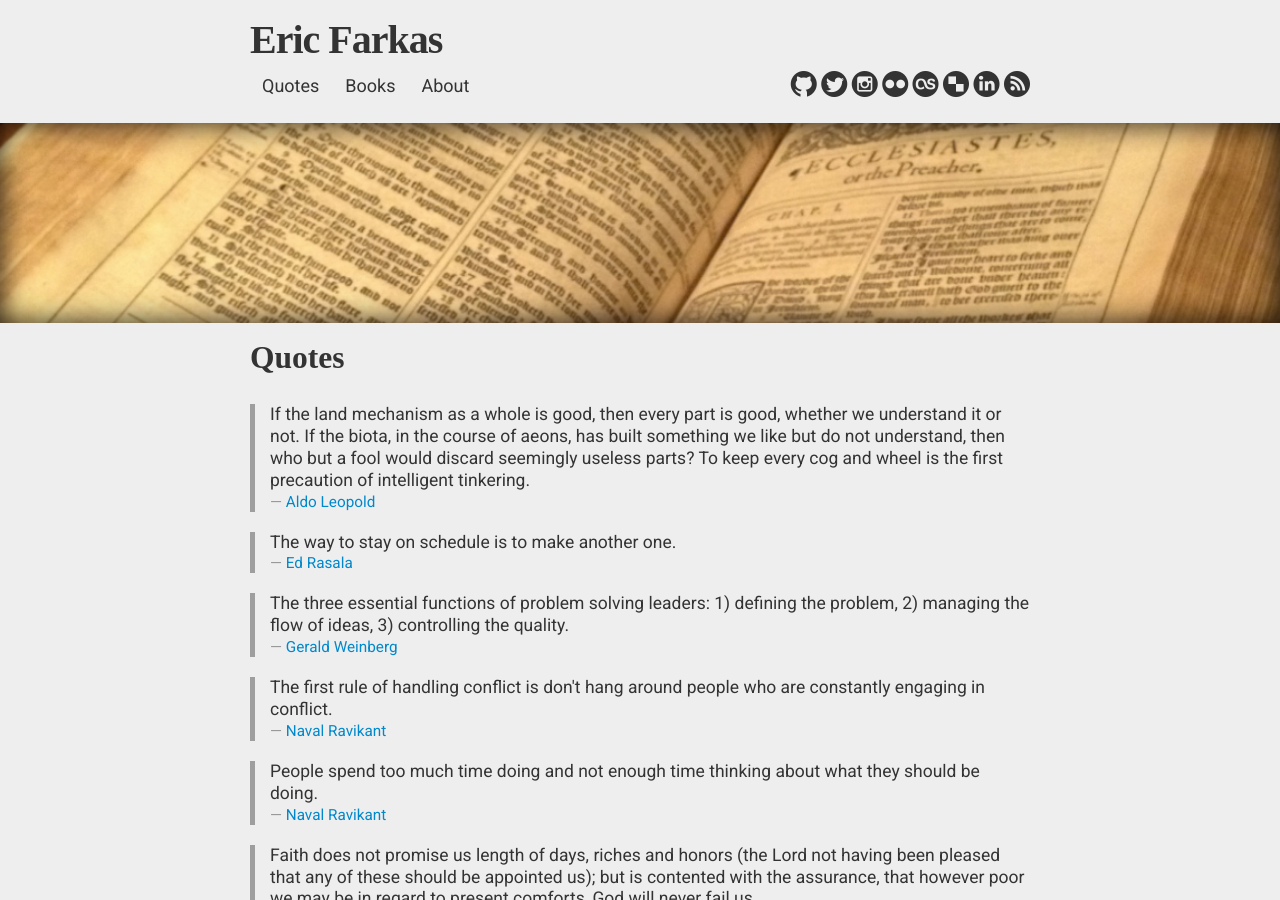
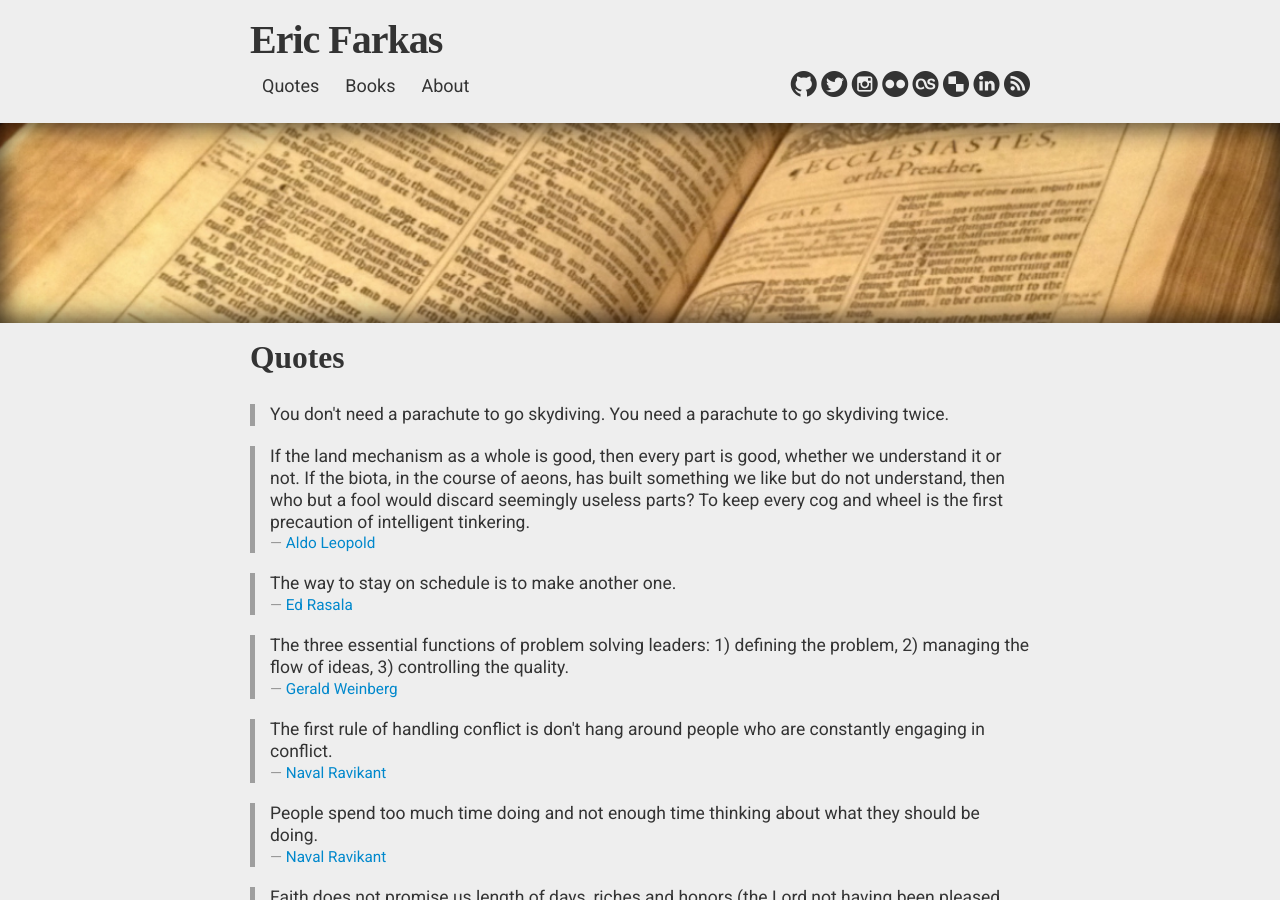
Before and after one commit to speric/speric.github.com, a Jekyll site: the page built from quotes.html, in a window 1280 px wide and 900 px high. Built offline with Jekyll 4.4.1, drawn with Linux system fonts in a browser that asks for light colours; some web fonts are replaced; comment, search, counter and statistics services are not loaded.

Commit message:
Skydiving

```diff
--- a/quotes.html
+++ b/quotes.html
@@ -7,6 +7,12 @@ description: A collection of thought-provoking quotes.
 
 <h2>Quotes</h2>
 <br/>
+
+<blockquote>
+  <p>
+    You don't need a parachute to go skydiving. You need a parachute to go skydiving twice.
+  </p>
+</blockquote>
 
 <blockquote>
   <p>
```
